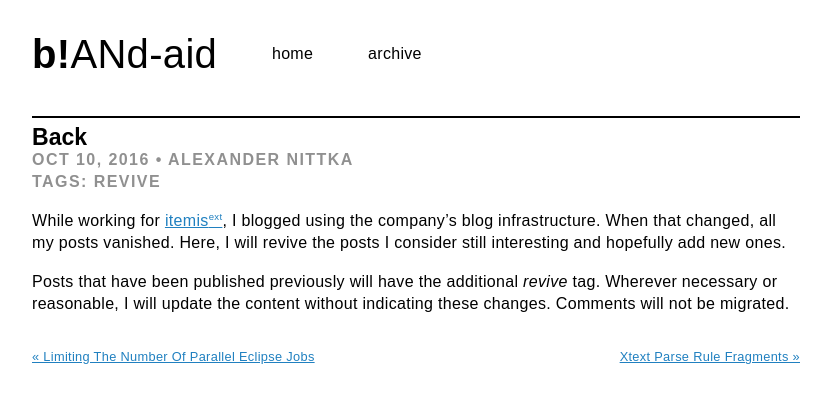
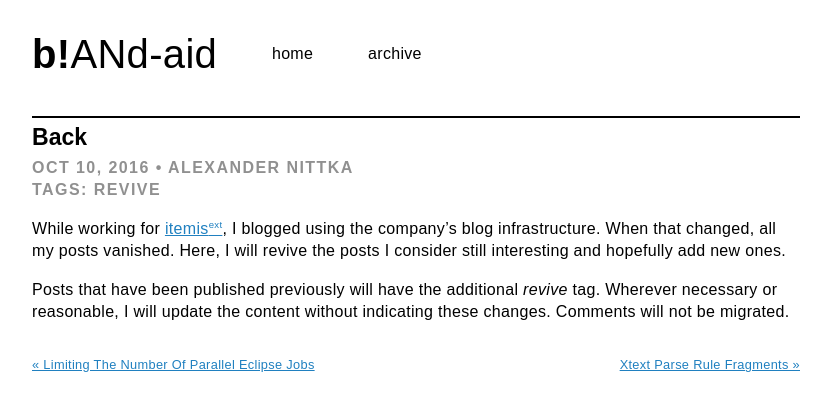
Before and after one commit to nittka/nittka.github.io, a Jekyll site: the page built from _posts/2016-10-10-Back.md, in a window 1280 px wide. Shown: the top 411 px of the page, without its empty margins (224-1055 px from the left). Built offline with Jekyll 4.4.1, drawn with Linux system fonts in a browser that asks for light colours.

Commit message:
adapt spacing

```diff
--- a/_layouts/post.html
+++ b/_layouts/post.html
@@ -4,7 +4,7 @@ layout: default
 
 <div class="post">
   <h1 class="post-title">{{ page.title }}</h1>
-  <div class="post-meta">{{ page.date | date: "%b %-d, %Y" }} • {% if page.author %}{{ page.author }}{% else %}{{ site.author }}{% endif %}</div>
+  <div class="post-meta-first">{{ page.date | date: "%b %-d, %Y" }} • {% if page.author %}{{ page.author }}{% else %}{{ site.author }}{% endif %}</div>
   <div class="post-meta">tags: {{ page.tags | array_to_sentence_string }}</div>
 
   <div class="post-content">
--- a/_sass/general.scss
+++ b/_sass/general.scss
@@ -51,18 +51,17 @@ div.post,
     margin-top: 2rem;
 }
 
-.post-title {
-    padding-top: 0.5rem;
-    border-top: 2px solid black;
-}
-
-.post-meta, .post-date {
+.post-meta, .post-meta-first, .post-date {
     font-weight: bolder;
     padding: 0px;
     margin: 0px;
     color: #909090;
     text-transform: uppercase;
     letter-spacing: 0.09rem;
+}
+
+.post-meta-first {
+    margin-top: 0.5rem;
 }
 
 div.post-date {
```
